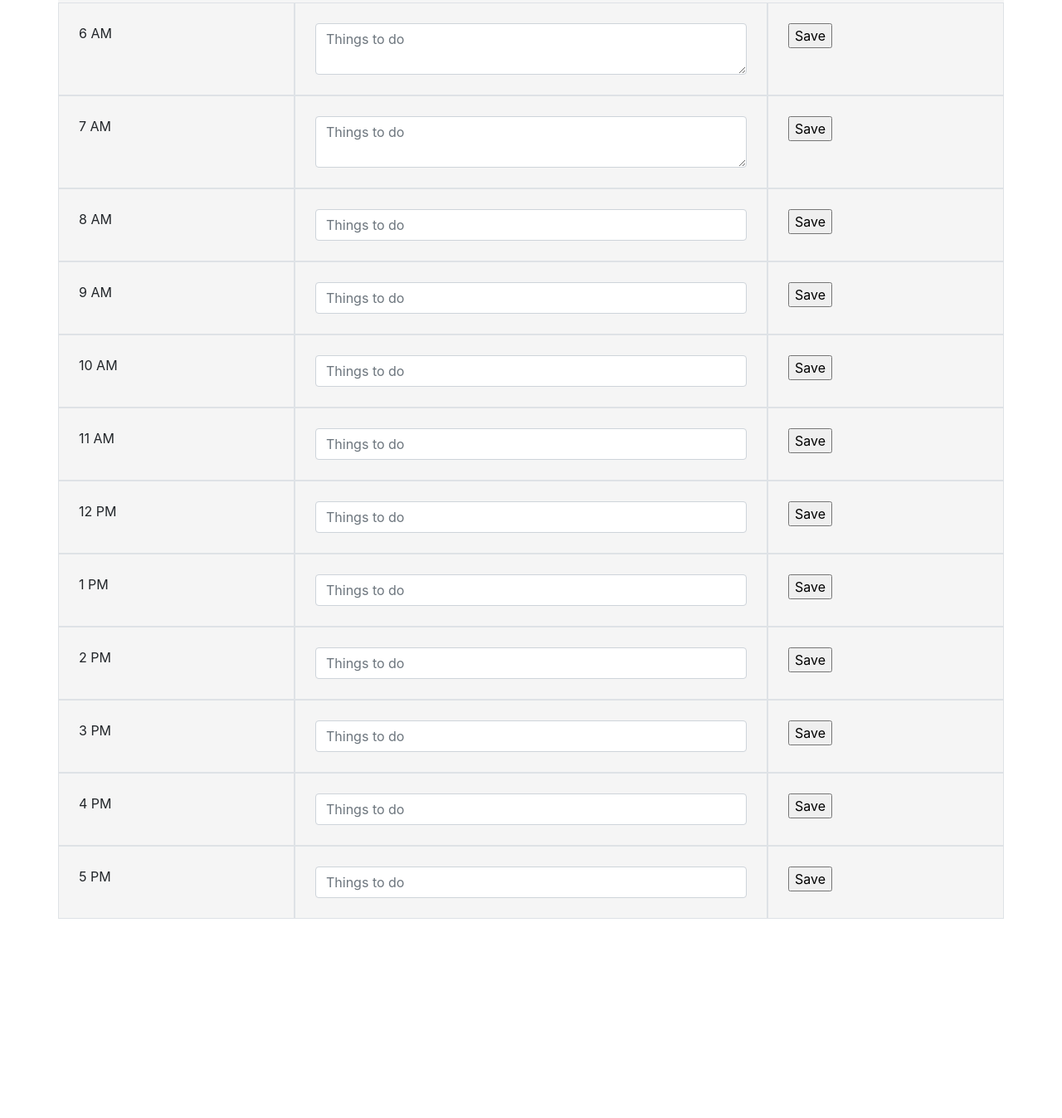
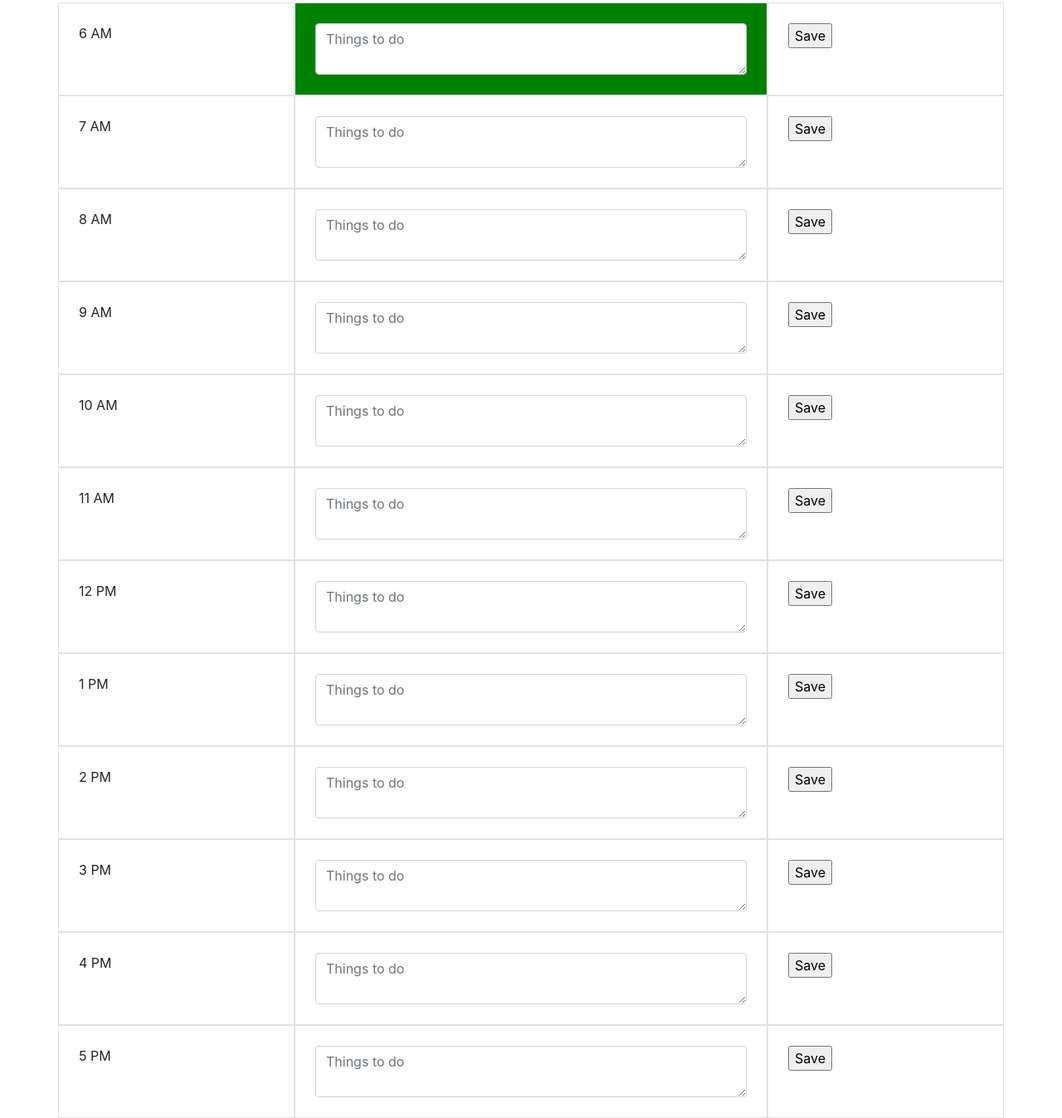
Before and after one commit to KatieMcbride/work-day-scheduler, a plain HTML site: page index.html in a window 1280 px wide. Shown: the part 247-1594 px from the top of the page at 83% size. Before the commit the page ends 1354 px from the top, so only its background shows below. Drawn offline with nearby package versions, Linux system fonts and the light colour scheme.

Commit message:
textarea

```diff
--- a/index.html
+++ b/index.html
@@ -39,7 +39,7 @@
         <form >
             <div class="row" id="sixAM" >
                 <div class="col-sm-3 border p-4" >6 AM</div>
-                <div class="col-6 border p-4" id="rowInfo1">
+                <div class="col-6 border p-4 info" id="rowInfo1">
                     <textarea type="text" class="form-control" placeholder="Things to do" id="saveInput1" ></textarea>
                 </div>
                 <div class="col-3 border p-4" id="6AM">
@@ -48,7 +48,7 @@
              </div>
         </form>
         <form>
-            <div class="row">
+            <div class="row" id="sevenAM">
                 <div class="col-sm-3 border p-4">7 AM</div>
                 <div class="col-6 border p-4" id="rowInfo2">
                         <textarea type="text" class="form-control" placeholder="Things to do" id="saveInput2" ></textarea>
@@ -59,10 +59,10 @@
             </div>
         </form>
        <form>
-            <div class="row">
+            <div class="row" id="eightAM">
                 <div class="col-sm-3 border p-4">8 AM</div>
                 <div class="col-6 border p-4" id="rowInfo3">
-                    <input type="text" class="form-control" placeholder="Things to do" id="saveInput3">
+                    <textarea type="text" class="form-control" placeholder="Things to do" id="saveInput3"></textarea>
                 </div>
                 <div class="col-3 border p-4" id="8AM">
                     <input type="button" class ="save" id="save3" value="Save" data-attribute = "saveInput3">
@@ -70,10 +70,10 @@
              </div>
         </form>
        <form>
-            <div class="row">
+            <div class="row" id="nineAM">
                 <div class="col-sm-3 border p-4">9 AM</div>
                 <div class="col-6 border p-4" id="rowInfo4">
-                    <input type="text" class="form-control" placeholder="Things to do" id="saveInput4">
+                    <textarea type="text" class="form-control" placeholder="Things to do" id="saveInput4"></textarea>
                 </div>
                 <div class="col-3 border p-4" id="9AM">
                     <input type="button" class ="save" id="save4" value="Save" data-attribute = "saveInput4">
@@ -81,10 +81,10 @@
              </div>
         </form>
        <form>
-            <div class="row">
+            <div class="row" id="tenAM">
                 <div class="col-sm-3 border p-4">10 AM</div>
                 <div class="col-6 border p-4" id="rowInfo5">
-                    <input type="text" class="form-control" placeholder="Things to do" id="saveInput5">
+                    <textarea type="text" class="form-control" placeholder="Things to do" id="saveInput5"></textarea>
                 </div>
                 <div class="col-3 border p-4" id="10AM">
                     <input type="button" id ="save5"  value="Save" data-attribute = "saveInput5">
@@ -92,10 +92,10 @@
              </div>
         </form>
        <form>
-            <div class="row">
+            <div class="row" id="elevenAM">
                 <div class="col-sm-3 border p-4">11 AM</div>
                 <div class="col-6 border p-4" id="rowInfo6">
-                    <input type="text" class="form-control" placeholder="Things to do" id="saveInput6">
+                    <textarea type="text" class="form-control" placeholder="Things to do" id="saveInput6"></textarea>
                 </div>
                 <div class="col-3 border p-4" id="11AM">
                     <input type="button" id ="save6"  value="Save" data-attribute = "saveInput6">
@@ -103,10 +103,10 @@
              </div>
         </form>
         <form>
-            <div class="row">
+            <div class="row" id="twelvePM">
                 <div class="col-sm-3 border p-4">12 PM</div>
                 <div class="col-6 border p-4" id="rowInfo7">
-                    <input type="text" class="form-control" placeholder="Things to do" id="saveInput7">
+                    <textarea type="text" class="form-control" placeholder="Things to do" id="saveInput7"></textarea>
                 </div>
                 <div class="col-3 border p-4" id="12PM">
                     <input type="button" id ="save7"  value="Save" data-attribute = "saveInput7">
@@ -114,10 +114,10 @@
              </div>
         </form>
         <form>
-            <div class="row">
+            <div class="row" id="onePM">
                 <div class="col-sm-3 border p-4">1 PM</div>
                 <div class="col-6 border p-4" id="rowInfo8">
-                    <input type="text" class="form-control" placeholder="Things to do" id="saveInput8">
+                    <textarea type="text" class="form-control" placeholder="Things to do" id="saveInput8"></textarea>
                 </div>
                 <div class="col-3 border p-4" id="1PM">
                     <input type="button" id ="save8"  value="Save" data-attribute = "saveInput8">
@@ -125,10 +125,10 @@
              </div>
         </form>
         <form>
-            <div class="row">
+            <div class="row" id="twoPM">
                 <div class="col-sm-3 border p-4">2 PM</div>
                 <div class="col-6 border p-4" id="rowInfo9">
-                    <input type="text" class="form-control" placeholder="Things to do" id="saveInput9">
+                    <textarea type="text" class="form-control" placeholder="Things to do" id="saveInput9"></textarea>
                 </div>
                 <div class="col-3 border p-4" id="2PM">
                     <input type="button" id ="save9"  value="Save" data-attribute = "saveInput9">
@@ -136,10 +136,10 @@
              </div>
         </form>
         <form>
-            <div class="row">
+            <div class="row" id="threePM">
                 <div class="col-sm-3 border p-4">3 PM</div>
                 <div class="col-6 border p-4" id="rowInfo10">
-                    <input type="text" class="form-control" placeholder="Things to do" id="saveInput10">
+                    <textarea type="text" class="form-control" placeholder="Things to do" id="saveInput10"></textarea>
                 </div>
                 <div class="col-3 border p-4" id="3PM">
                     <input type="button" id ="save10"  value="Save" data-attribute = "saveInput10">
@@ -147,10 +147,10 @@
              </div>
         </form>
         <form>
-            <div class="row">
+            <div class="row" id="fourPM">
                 <div class="col-sm-3 border p-4">4 PM</div>
                 <div class="col-6 border p-4" id="rowInfo11">
-                    <input type="text" class="form-control" placeholder="Things to do" id="saveInput11">
+                    <textarea type="text" class="form-control" placeholder="Things to do" id="saveInput11"></textarea>
                 </div>
                 <div class="col-3 border p-4" id="4PM">
                     <input type="button" id ="save11"  value="Save" data-attribute = "saveInput11">
@@ -158,10 +158,10 @@
              </div>
         </form>
         <form>
-            <div class="row">
+            <div class="row" id="fivePM">
                 <div class="col-sm-3 border p-4">5 PM</div>
                 <div class="col-6 border p-4" id="rowInfo12">
-                    <input type="text" class="form-control" placeholder="Things to do" id="saveInput12">
+                    <textarea type="text" class="form-control" placeholder="Things to do" id="saveInput12"></textarea>
                 </div>
                 <div class="col-3 border p-4" id="5PM">
                     <input type="button" id ="save12"  value="Save" data-attribute = "saveInput12">
--- a/script.js
+++ b/script.js
@@ -35,9 +35,9 @@ $(document).ready(function(){
     // Next figure out the colors
     function getStylesheet() {
         var currentTime = new Date().getHours();
-        if (14 <= currentTime&&currentTime < 15) {
+        if (18 <= currentTime&&currentTime < 19) {
           // If time is after 7PM or before 6AM, apply night theme to ‘body’
-        document.getElementById("sixAM").className = "future";
+        document.getElementById("sixAM").className = "row future";
         }
         // if (5 <= currentTime&&currentTime < 11) {
         //  document.write("<link rel='stylesheet' href='morning.css' type='text/css'>");
@@ -45,7 +45,7 @@ $(document).ready(function(){
         // if (11 <= currentTime&&currentTime < 16) {
         //  document.write("<link rel='stylesheet' href='day.css' type='text/css'>");
         // }
-  }
+  };
 
 //   if (n > 19 || n < 6)
 //   // If time is after 7PM or before 6AM, apply night theme to ‘body’
--- a/style.css
+++ b/style.css
@@ -31,9 +31,6 @@
     font-size: 25px;
 }
 
-.row-striped:nth-of-type(odd){
-    background-color: #efefef;
-  }
 /* .calendar-container{
     display: grid;
     grid-template-areas: "times" "information" "checkbox";
@@ -55,7 +52,11 @@
 }
 
 .row{
-    background-color: whitesmoke;
+    background-color: white;
+}
+
+.info{
+    background-color: green;
 }
 
 .past{
@@ -68,9 +69,5 @@
 
 .future{
     background-color: green;
-    display: grid inline-grid;
-    grid-template-columns: auto auto auto auto;
-    grid-template-rows: 50px 300px;
-    grid-gap: 10px;
-    padding: 10px;
+
 }
```
